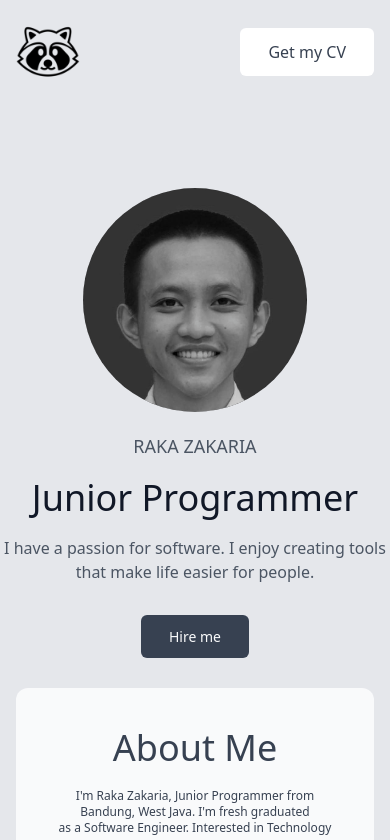
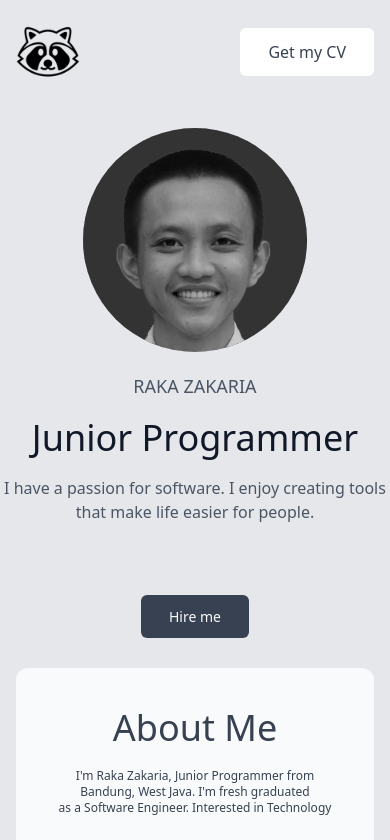
Before and after one commit to mrz-f0Th/Portfolio, a Vue app: page / in a window 390 px wide. Shown: the top 840 px of the page. Built offline with nearby package versions, Linux system fonts and the light colour scheme.

Commit message:
display mobile

```diff
--- a/src/components/Jumbotron.vue
+++ b/src/components/Jumbotron.vue
@@ -1,7 +1,7 @@
 <template>
   <!-- Jumbotron -->
   <div class="text-center">
-    <div class="flex justify-center mb-5 -mt-10">
+    <div class="flex justify-center mb-5 md:-mt-10 mt-32">
       <img
         src="../assets/image/home-img.png"
         alt="Image"
@@ -19,7 +19,7 @@
       Junior Programmer
     </h1>
 
-    <p class="font-normal text-gray-600 text-md md:text-xl mb-10">
+    <p class="font-normal text-gray-600 text-md md:text-xl md:mb-10 mb-20">
       I have a passion for software. I enjoy creating tools that make life
       easier for people.
     </p>
--- a/src/components/Navbar.vue
+++ b/src/components/Navbar.vue
@@ -3,7 +3,7 @@
 
         <div class="container max-w-screen-xl mx-auto px-4">
             <!-- Nav -->
-            <nav class="flex items-center justify-between mb-16 w-full">
+            <nav class="flex items-center justify-between md:mb-16 w-full">
                 <img src="../assets/image/navbar-logo.png" alt="Logo" class="w-16 bg-gray-200 md:mr-14">
 
                 <ul class="box-border h-5 hidden md:flex">
--- a/src/components/Skills.vue
+++ b/src/components/Skills.vue
@@ -85,7 +85,7 @@
       </div>
 
       <!-- skills mobile -->
-      <div class="grid grid-cols-1 justify-items-center mt-5">
+      <div class="grid grid-cols-1 justify-items-center mt-5 md:hidden">
         <div
           class="
             bg-gray-50
@@ -113,7 +113,7 @@
             />
           </svg>
           <h1 class="font-medium text-gray-700 text-xl mb-3">Coding</h1>
-          <p class="text-gray-700 text-sm">
+          <p class="text-gray-700 text-xs font-medium">
             Javascript, Node JS, HTML5, CSS3, Vue.Js, Tailwind, Bootstrap
           </p>
         </div>
@@ -146,7 +146,7 @@
             />
           </svg>
           <h1 class="font-medium text-gray-700 text-xl mb-3">Other</h1>
-          <p class="text-gray-700 text-sm">
+          <p class="text-gray-700 text-xs font-medium">
             Git, Vim, VScode, Terminal, Adobe Ilustrator, Figma
           </p>
         </div>
--- a/src/components/layout/Layout.vue
+++ b/src/components/layout/Layout.vue
@@ -16,6 +16,9 @@
         p-2
         rounded-lg
         bg-opacity-80
+        active:ring-4
+        ring-white
+        ring-opacity-50
       "
       :class="{ hidden: isHidden }"
     >
@@ -36,8 +39,8 @@
         </svg>
       </span>
     </div>
-    <Navbar class="pb-20" />
-    <Jumbotron />
+    <Navbar class="fixed w-full bg-gray-200 duration-300" :class="{'shadow-md pt-1 pb-1' : !isHidden}" />
+    <Jumbotron/>
     <AboutMe />
     <Porto />
     <Skills />
```
